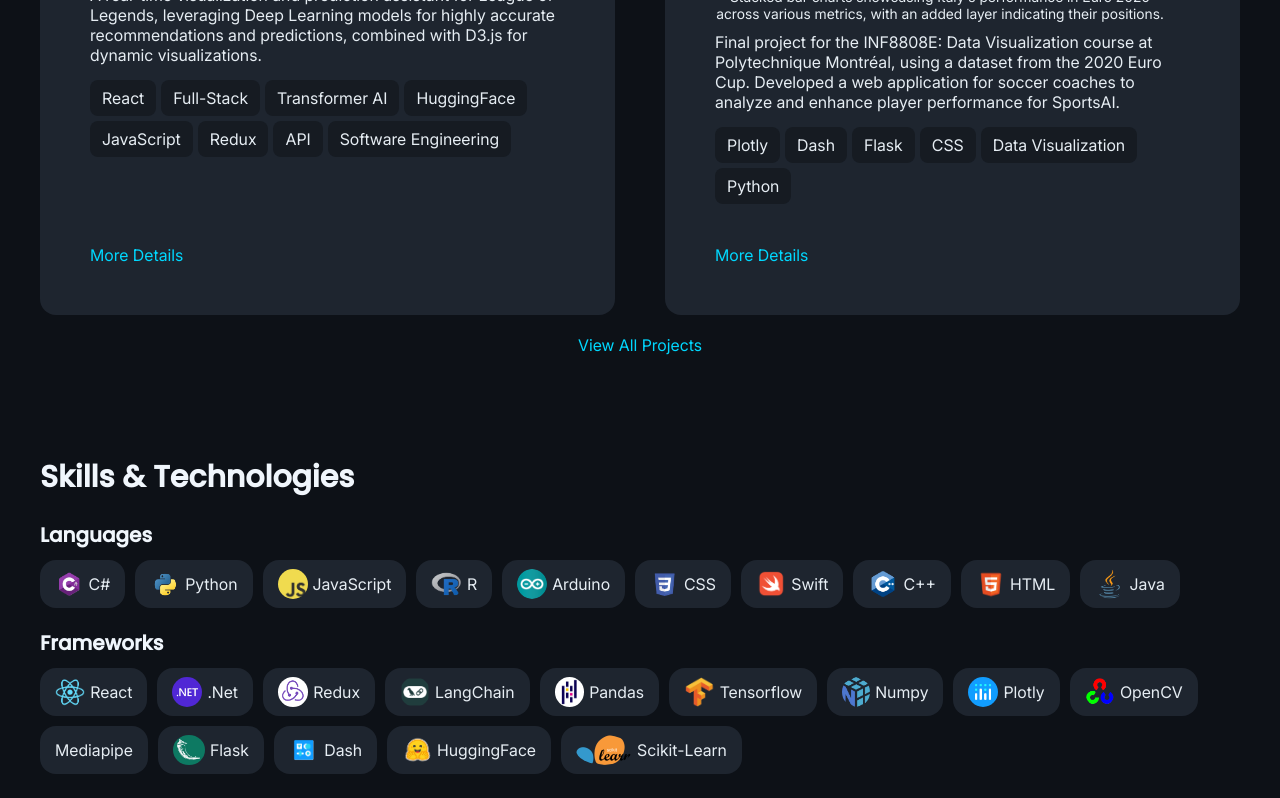
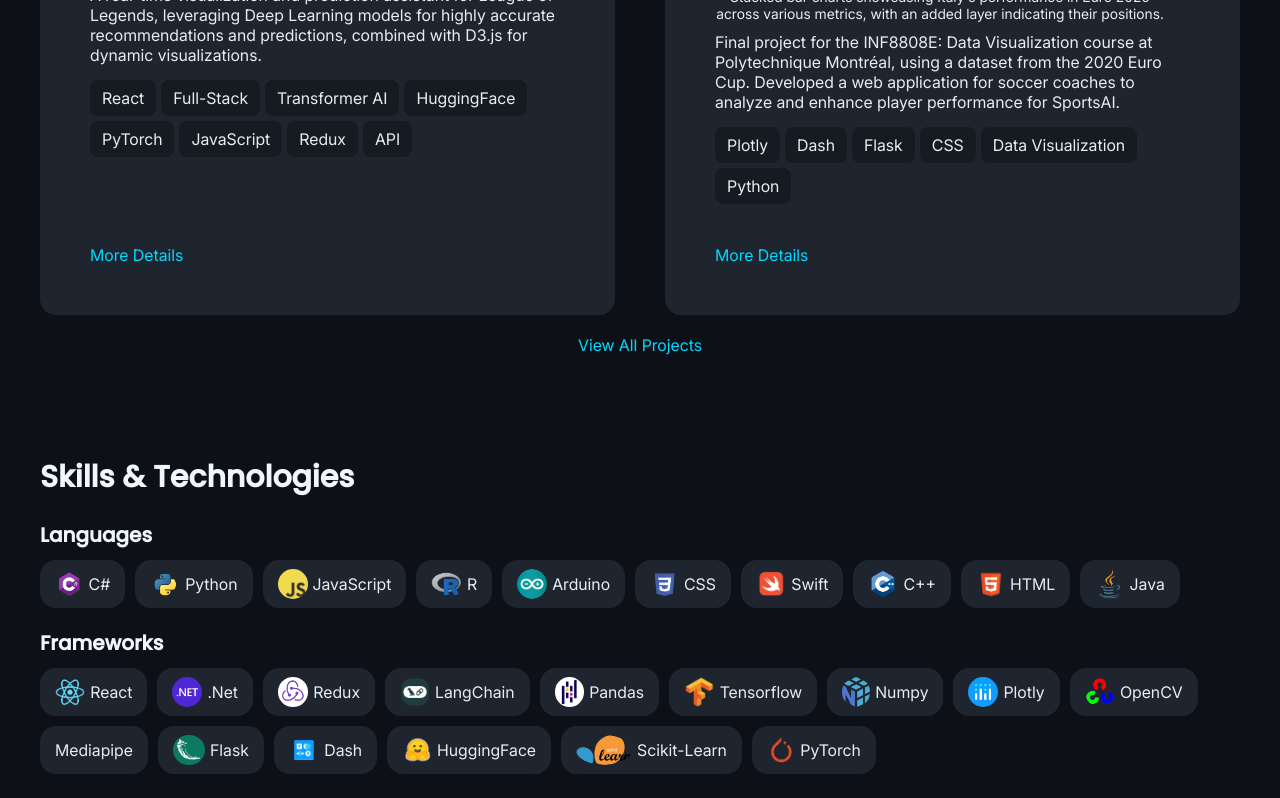
Before and after one commit to elnukakujo/elnukakujo.github.io, a React (Vite) app in the folder mywebsite/: page / in a window 1280 px wide. Shown: the part 2520-3318 px from the top of the page. Built offline with nearby package versions, Linux system fonts and the light colour scheme.

Commit message:
Added elements to summoner insight

```diff
--- a/mywebsite/src/ProjectsPage/sections/ProjectsSection.jsx
+++ b/mywebsite/src/ProjectsPage/sections/ProjectsSection.jsx
@@ -207,7 +207,7 @@
                         <section className='projects-section__project__content__progress__content'>
                             <LifeCycleChart phase={project.progress.phase}/>
                             <section className='projects-section__project__content__progress__content__details'>
-                                {project.githubUrl ? (<GitHubCommit githubUrl={project.githubUrl}/>) : null}
+                                {project.progress.githubUrl ? (<GitHubCommit githubUrl={project.progress.githubUrl}/>) : project.githubUrl ?? (<GitHubCommit githubUrl={project.githubUrl}/>)}
                                 {project.progress.status_infos ? (
                                     <span className="projects-section__project__content__progress__content__details__infos">
                                         <h2>Last Update:</h2>
--- a/mywebsite/src/assets/data/projects.json
+++ b/mywebsite/src/assets/data/projects.json
@@ -2,7 +2,7 @@
     {
         "anchorId":"hackos4-2025",
         "title":"HackOS4-2025 Single Cell Perturbation Challenge",
-        "tags": ["transformer", "svd", "embedding", "attention", "cnn", "regression", "deepl", "bioeng", "py", "r", "pd", "np", "sk", "huggingface", "plotly"],
+        "tags": ["transformer", "svd", "embedding", "attention", "cnn", "regression", "deepl", "bioeng", "torch", "py", "r", "pd", "np", "sk", "huggingface", "plotly"],
         "date": "March 24th - April 2nd 2025",
         "summary":"First place in the HackOS4 organized by McGill and Waterloo Universities. Developed a custom Encoder only Transformer model with 1d CNN to predict perturbations in a cell RNA under the influence of a drug molecule.",
         "images": [
@@ -81,30 +81,33 @@
         "featured": true
     },
     {
+        "anchorId": "summoner_insight",
+        "title": "Summoner-Insight: Real-Time Visualization and Prediction Assistant",
+        "tags": ["react", "full_stack", "transformer", "huggingface", "torch", "js", "redux", "api", "soft_eng", "dotnet", "cs", "devops", "ux_design"],
+        "summary": "A real-time visualization and prediction assistant for League of Legends, leveraging Deep Learning models for highly accurate recommendations and predictions, combined with D3.js for dynamic visualizations.",
+        "description": {
+            "context":"League of Legends players face a constant challenge: processing massive amounts of real-time information to make winning decisions. Traditional tools only provide after-the-match statistics, leaving players without actionable insights during games. Our solution leverages cutting-edge Deep Learning models—specifically Transformers—that excel at understanding patterns and relationships in complex game data, making them ideal for predicting outcomes and recommending optimal plays with unprecedented accuracy.",
+            "problem":"*How can we harness Transformer technology to deliver real-time insights during League of Legends matches, helping players make better decisions when it matters most?*",
+            "v0.1": "Version 0.1 features a clean interface where players can search for summoners across regions, view comprehensive player statistics, analyze detailed match histories, and easily navigate between different player profiles."
+        },
+        "date": "June 2024 - In Progress",
+        "githubUrl": "https://github.com/AnalyticsLoL/SummonerInsight",
+        "videoUrl": "https://www.youtube.com/embed/ZksTQdx19MU?si=YGJKUTVtG4t4aUyP",
+        "websiteUrl": "http://dev.summonerinsight.com/",
+        "progress": {
+            "githubUrl": "https://github.com/AnalyticsLoL/win_prediction",
+            "phase": "implementation",
+            "status_infos": "**Website is under maintenance after hardware failure.** \n\n Working on training a win prediction model using start of the game players information like:\n- champion_id,\n- (position),\n- (rank and division),\n- champion mastery,\n- (firstBlood kill or assist), \n- Rune paths chosen,\n- Win Rate and KDA in last 10 games."
+        },
+        "featured": true
+    },
+    {
         "anchorId": "my_family_story",
         "title": "Generative Agents for Large Language Model Family Story Generation",
         "tags": ["generative_agents", "graph_rag", "llm", "langchain", "neo4j", "prompt_eng", "gemini", "py"],
         "summary": "Leveraging advancements in Retrieval-Augmented Generation (RAG) and Generative Agents, this application stores family images and comments in a knowledge graph to generate a personalized family storybook.",
         "description": "This project leverages Retrieval-Augmented Generation (RAG) and Generative Agents to create a personalized family storybook enriched with both text and visuals. A Neo4j knowledge graph stores family images, memories, and comments, allowing an LLM-powered agent to generate dynamic, context-aware narratives that reflect personal histories and relationships. Additionally, a dedicated image-selection agent explores the graph to retrieve relevant photos for each generated paragraph, ensuring meaningful visual storytelling. The final output is automatically formatted and converted into a Word document, providing a beautifully structured, shareable family album that brings memories to life in a seamless, AI-assisted storytelling experience.",
         "date": "January - February 2025"
-    },
-    {
-        "anchorId": "summoner_insight",
-        "title": "Summoner-Insight: Real-Time Visualization and Prediction Assistant",
-        "tags": ["react", "full_stack", "transformer", "huggingface", "js", "redux", "api", "soft_eng", "dotnet", "cs", "devops", "ux_design"],
-        "summary": "A real-time visualization and prediction assistant for League of Legends, leveraging Deep Learning models for highly accurate recommendations and predictions, combined with D3.js for dynamic visualizations.",
-        "description": {
-            "context":"In League of Legends, players must process large amounts of information in real time to make strategic decisions. However, understanding game dynamics, predicting outcomes, and identifying optimal plays can be overwhelming, especially given the complexity of team compositions, item choices, and in-game events. Traditional analytics tools offer post-game statistics but often fail to provide actionable insights during gameplay. At the same time, recent advancements in Deep Learning, particularly Transformer-based models, have significantly improved the ability to process and interpret sequential data. These models excel at capturing long-range dependencies and contextual patterns, making them well-suited for analyzing evolving game states and predicting future scenarios with high accuracy.",
-            "problem":"*How can real-time analysis and prediction in League of Legends be improved using Transformer-based models to process complex game states and provide actionable insights during gameplay with a high degree of certainty?*"},
-        "date": "June 2024 - In Progress",
-        "githubUrl": "https://github.com/AnalyticsLoL/SummonerInsight",
-        "videoUrl": "https://www.youtube.com/embed/ZksTQdx19MU?si=YGJKUTVtG4t4aUyP",
-        "websiteUrl": "http://dev.summonerinsight.com/",
-        "progress": {
-            "phase": "implementation",
-            "status_infos": "- Basic UI designed with visualization tools and user profiles. \n - Backend API with connection to Riot API done.\n - Previous deployed but currently down due to a hardware problem.\n - Working on training a win prediction model using only start of the game players information."
-        },
-        "featured": true
     },
     {
         "anchorId": "math_storytelling_llm_human_comparative_study",
--- a/mywebsite/src/assets/data/skills.json
+++ b/mywebsite/src/assets/data/skills.json
@@ -522,5 +522,15 @@
             "hackos4-2025"
         ],
         "logo": "framework/sk.png"
+    },
+    {
+        "id":"torch",
+        "type": "framework",
+        "name":"PyTorch",
+        "projects": [
+            "summoner_insight",
+            "hackos4-2025"
+        ],
+        "logo": "framework/torch.png"
     }
 ]
```
Also changed, not shown: mywebsite/src/assets/img/logo/skills/framework/torch.png (added).
